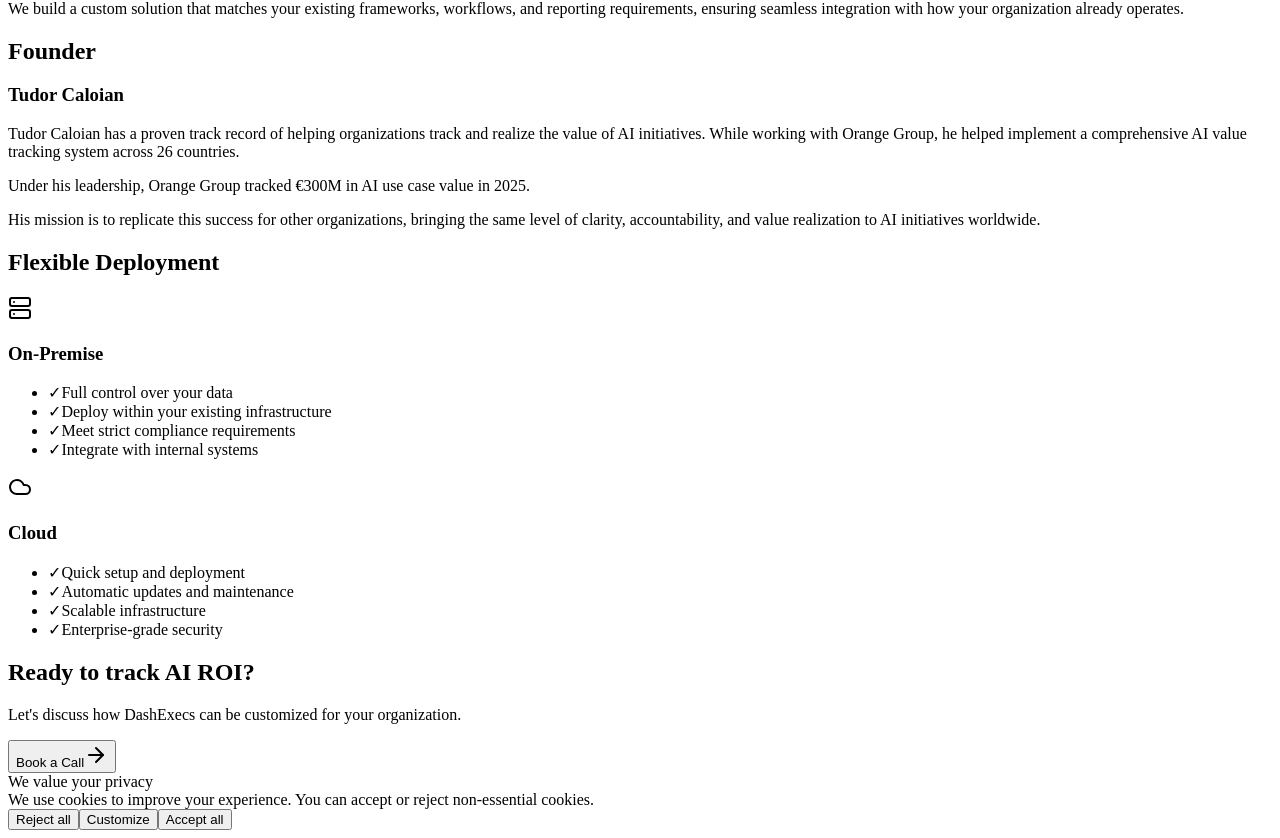
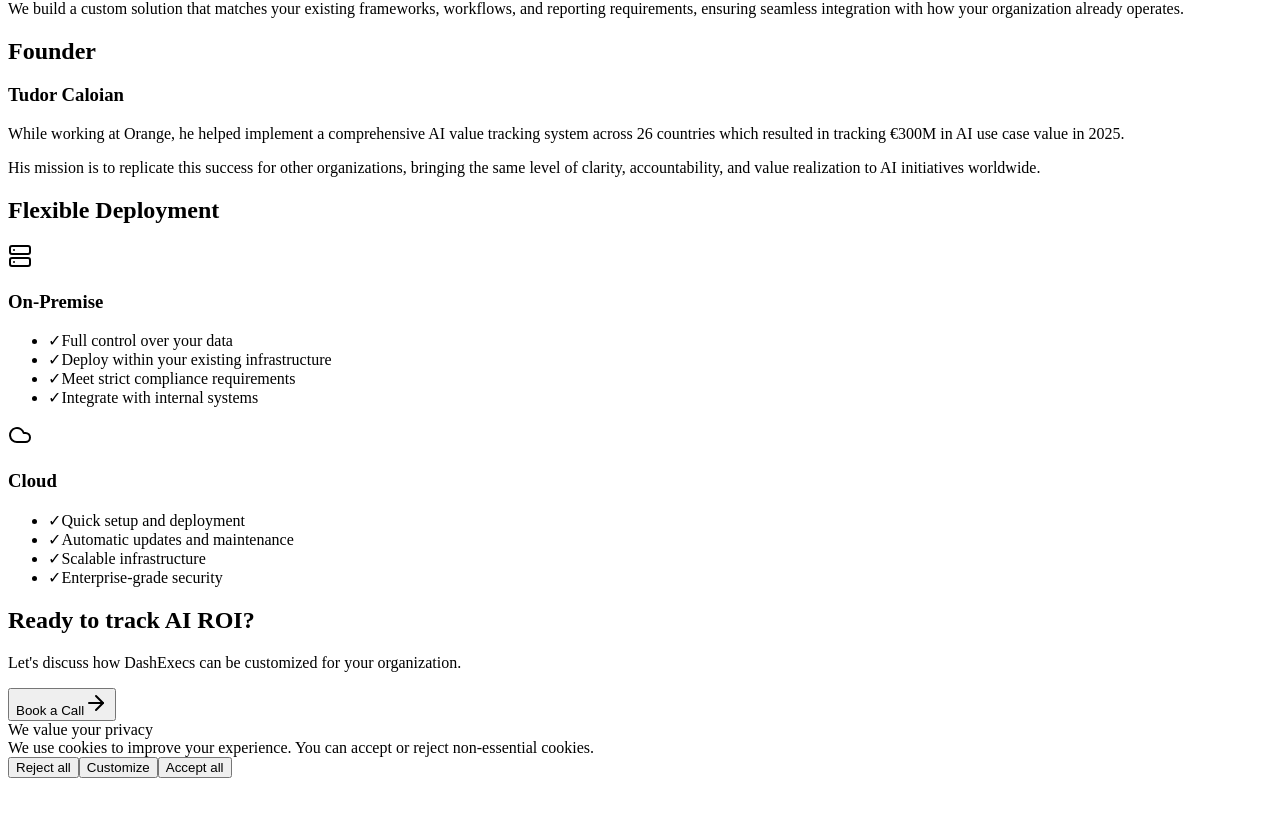
Before and after one commit to CyberTud/dashexecs-web, a React (Vite) app: page /about in a window 1280 px wide. Shown: the part 856-1694 px from the top of the page. After the commit the page ends 1642 px from the top, so only its background shows below. Built offline with nearby package versions, Linux system fonts and the light colour scheme; the HTML template or start-up script is replaced by a standard one.

Commit message:
Simplify Founder section: more concise wording about Orange Group work

```diff
--- a/src/pages/AboutPage.tsx
+++ b/src/pages/AboutPage.tsx
@@ -75,11 +75,7 @@
                 Tudor Caloian
               </h3>
               <p className="text-lg text-gray-600 mb-4">
-                Tudor Caloian has a proven track record of helping organizations track and realize the value of AI initiatives.
-                While working with Orange Group, he helped implement a comprehensive AI value tracking system across 26 countries.
-              </p>
-              <p className="text-lg text-gray-600 mb-4">
-                Under his leadership, Orange Group tracked <span className="font-bold text-[#1a1a1a]">€300M in AI use case value in 2025</span>.
+                While working at Orange, he helped implement a comprehensive AI value tracking system across 26 countries which resulted in tracking <span className="font-bold text-[#1a1a1a]">€300M in AI use case value in 2025</span>.
               </p>
               <p className="text-lg text-gray-600">
                 His mission is to replicate this success for other organizations, bringing the same level of clarity,
```
